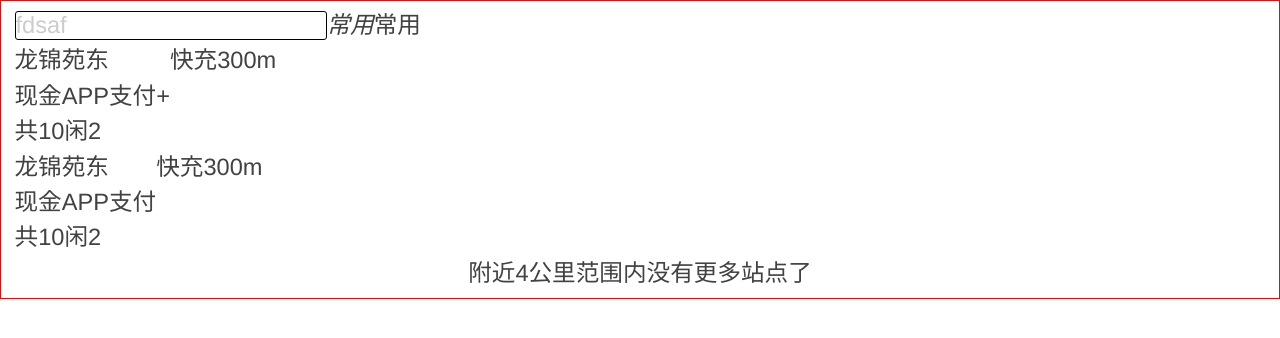
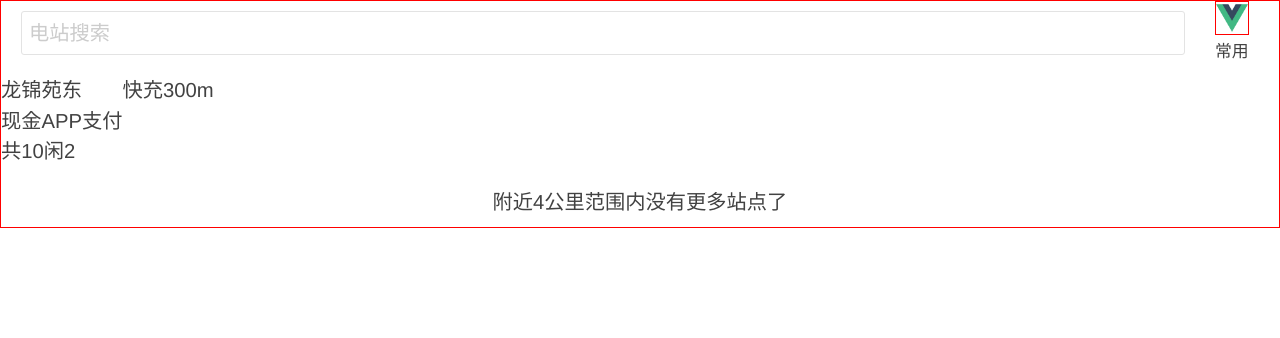
Before and after one commit to homie-yhz/changlian, a Vue app in the folder changlian/: page /#/nearbyStation in a window 1280 px wide. Shown: the top 338 px of the page. Built offline with nearby package versions, Linux system fonts and the light colour scheme.

Commit message:
拓展box.css

```diff
--- a/changlian/src/App.vue
+++ b/changlian/src/App.vue
@@ -14,5 +14,6 @@ export default {
 #app {
   width: 100%;
   height: 100%;
+  font-size:.6rem;
 }
 </style>
--- a/changlian/src/components/nearbyStation.vue
+++ b/changlian/src/components/nearbyStation.vue
@@ -1,32 +1,41 @@
-<template>
-  <div style="padding:.2rem .4rem;border:1px solid red;">
+<template >
+  <div style="border:1px solid red;">
     <div>
+    <!-- 搜索框 -->
     <div class="v-fm">
-      <input type="text" placeholder="fdsaf" style="border:1px solid black;border-radius:3px;" v-model="searchInfo">
-      <p class="v-fcm">
-        <i class="icon-star">常用</i>
-        <span>常用</span>
-      </p>
+      <input type="text" class="v-i1 ml-6" placeholder="电站搜索" style="border:1px solid #e3e3e3;padding-left:.2rem;height:1.3rem;border-radius:3px;" v-model="searchInfo">
+      <div class="v-fcm" style="width:2.8rem;">
+        <div class="">
+          <i class="icon-star"></i>
+          <span class="fz-50">常用</span>
+        </div>
+      </div>
     </div>
-    <ul>
-      <li class="v-f">
-        <div>
-          <p>龙锦苑东</p>
-          <p>
+    <!-- 搜索列表 -->
+    <ul class="station-list">
+      <li class="v-fm" v-for="stationInfo in stationList">
+        <div class="ml-6 v-i1">
+          <p class="fw-b">龙锦苑东</p>
+          <p class="icon-label-box">
             <span>现金</span>
             <span>APP支付+</span>
           </p>
-          <p>
-            <span>
-              <span>共</span><span>10</span>
+          <p class="v-fm mt-2">
+            <span class="v-fm mr-6">
+              <span class="icon-total v-fcm">共</span><span>10</span>
             </span>
-            <span>
-              <span>闲</span><span>2</span>
+            <span class="v-fm mr-6">
+              <span class="icon-idle v-fcm">闲</span><span>2</span>
             </span>
           </p>
         </div>
-        <div>快充</div>
-        <div>300m</div>
+        <div class="v-fcm" style="width:2rem;background-color:yellow;color:#fff;margin:auto .2rem;">快充</div>
+        <div class="v-fcm" style="width:2.8rem;border-left:1px solid #e3e3e3;">
+          <div style="">
+            <i class="icon-star" style="margin-top:.2rem;"></i>
+            <span>300m</span>
+          </div>
+        </div>
       </li>
       <li class="v-f">
         <div>
@@ -35,11 +44,11 @@
             <span>现金</span>
             <span>APP支付</span>
           </p>
-          <p>
-            <span>
-              <span>共</span><span>10</span>
+          <p class="v-fm">
+            <span class="v-fm">
+              <span class="icon-yellow v-fcm">共</span><span>10</span>
             </span>
-            <span>
+            <span class="v-fm">
               <span>闲</span><span>2</span>
             </span>
           </p>
@@ -54,14 +63,66 @@
   </div>
 </template>
 <script>
+import axios from 'axios';
 export default {
+
   data(){
     return {
-      searchInfo:''
+      searchInfo:'',
+      stationList:[]
+    }
+  },
+  methods:{
+    getStationList(){
+      let _this = this;
+      var stationListUrl = '';
+      axios.get(stationListUrl)
+        .then(function(data){
+          if(data){
+            _this.stationList = data;
+          }
+        })
     }
   }
 }
 </script>
 <style>
+.icon-star{
+  display: block;
+  width:1rem;
+  height: 1rem;
+  background:url('../assets/logo.png') center center no-repeat;
+  background-size:100% 100%;
+  border:1px solid red;
+  margin:0 auto;
+}
+.station-list>li{
+  padding:.3rem 0;
 
+}
+.icon-total{
+  background-color: yellow;
+  font-size:.45rem;
+  width:.8rem;
+  height: .8rem;
+  margin-right:.2rem;
+  border-radius:3px;
+  color:#fff;
+}
+/* 剩余的 */
+.icon-idle{
+  background-color:green;
+  color:#fff;
+  width:.8rem;
+  height:.8rem;
+  font-size:.45rem;
+  margin-right:.2rem;
+  border-radius:3px;
+}
+.icon-label-box>span{
+  padding:0 .3rem;
+  border:1px solid #e3e3e3;
+  border-radius:10rem;
+  font-size:.5rem;
+}
 </style>
--- a/changlian/static/css/box.css
+++ b/changlian/static/css/box.css
@@ -106,6 +106,7 @@
   .h-20{
     height:2rem;
   }
+  .w-20{width:2rem;}
   /*color*/
   .c-f{color:#fff;}
   .c-1a{color:#1a1a1a;}
@@ -167,10 +168,40 @@
   .pdc-5{padding:0 .5rem;}
   .pdc-10{padding:0 1rem;}
   .mb-0{margin-bottom:0;}
+
   .mt-0{margin-top:0;}
+  .mt-1{margin-top:.1rem;}
+  .mt-2{margin-top:.2rem;}
+  .mt-3{margin-top:.3rem;}
+  .mt-4{margin-top:.4rem;}
+  .mt-5{margin-top:.5rem;}
+  .mt-6{margin-top:.6rem;}
+  .mt-7{margin-top:.7rem;}
+  .mt-8{margin-top:.8rem;}
+  .mt-9{margin-top:.9rem;}
+  .mt-10{margin-top:1rem;}
+
+  .ml-1{margin-left:.1rem;}
+  .ml-2{margin-left:.2rem;}
+  .ml-3{margin-left:.3rem;}
+  .ml-4{margin-left:.4rem;}
+  .ml-5{margin-left:.5rem;}
+  .ml-6{margin-left:.6rem;}
+  .ml-7{margin-left:.7rem;}
+  .ml-8{margin-left:.8rem;}
+  .ml-9{margin-left:.9rem;}
+  .ml-10{margin-left: 1rem;}
+
   .mr-1{margin-right:.1rem;}
   .mr-2{margin-right:.2rem;}
   .mr-3{margin-right:.3rem;}
+  .mr-4{margin-right:.4rem;}
+  .mr-5{margin-right:.5rem;}
+  .mr-6{margin-right:.6rem;}
+  .mr-7{margin-right:.7rem;}
+  .mr-8{margin-right:.8rem;}
+  .mr-9{margin-right:.9rem;}
+  .mr-10{margin-right:1rem;}
   .m-auto{  margin:0 auto;}
 
   .t-0{top:0}
```
